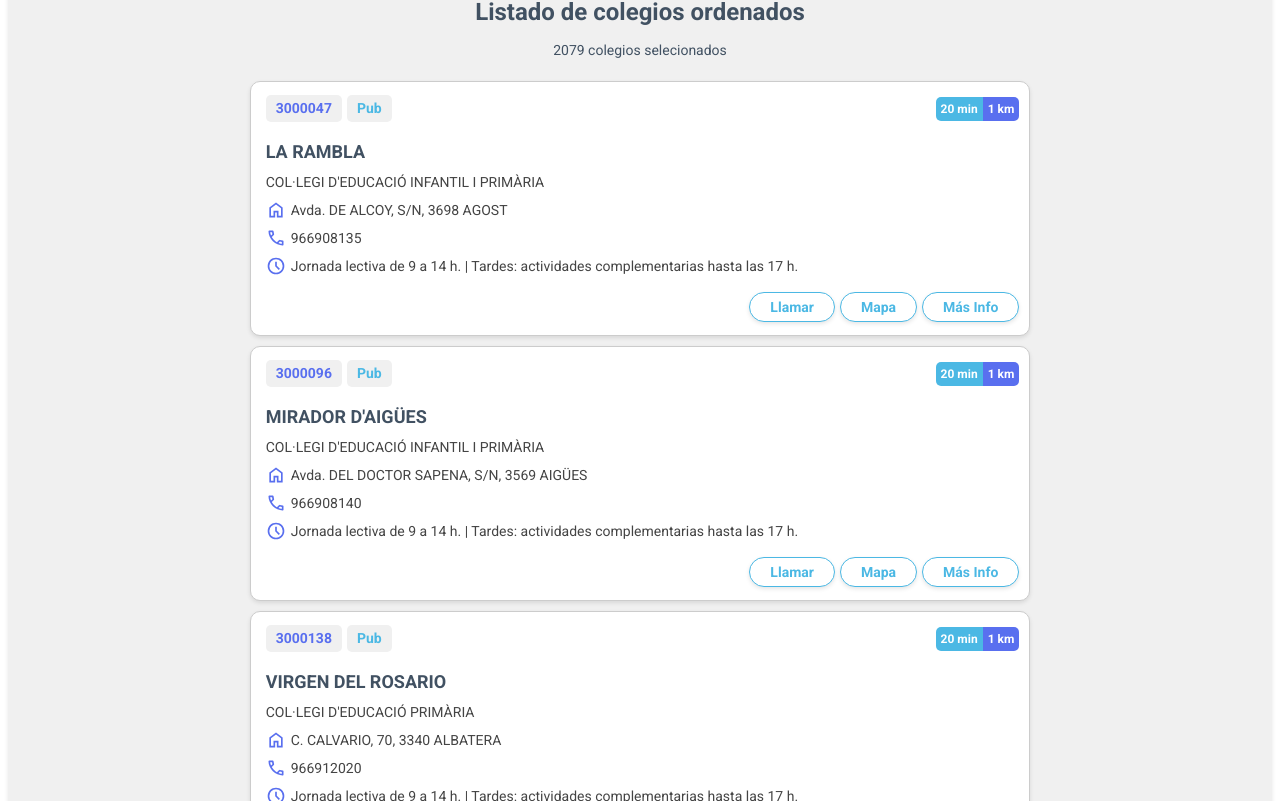
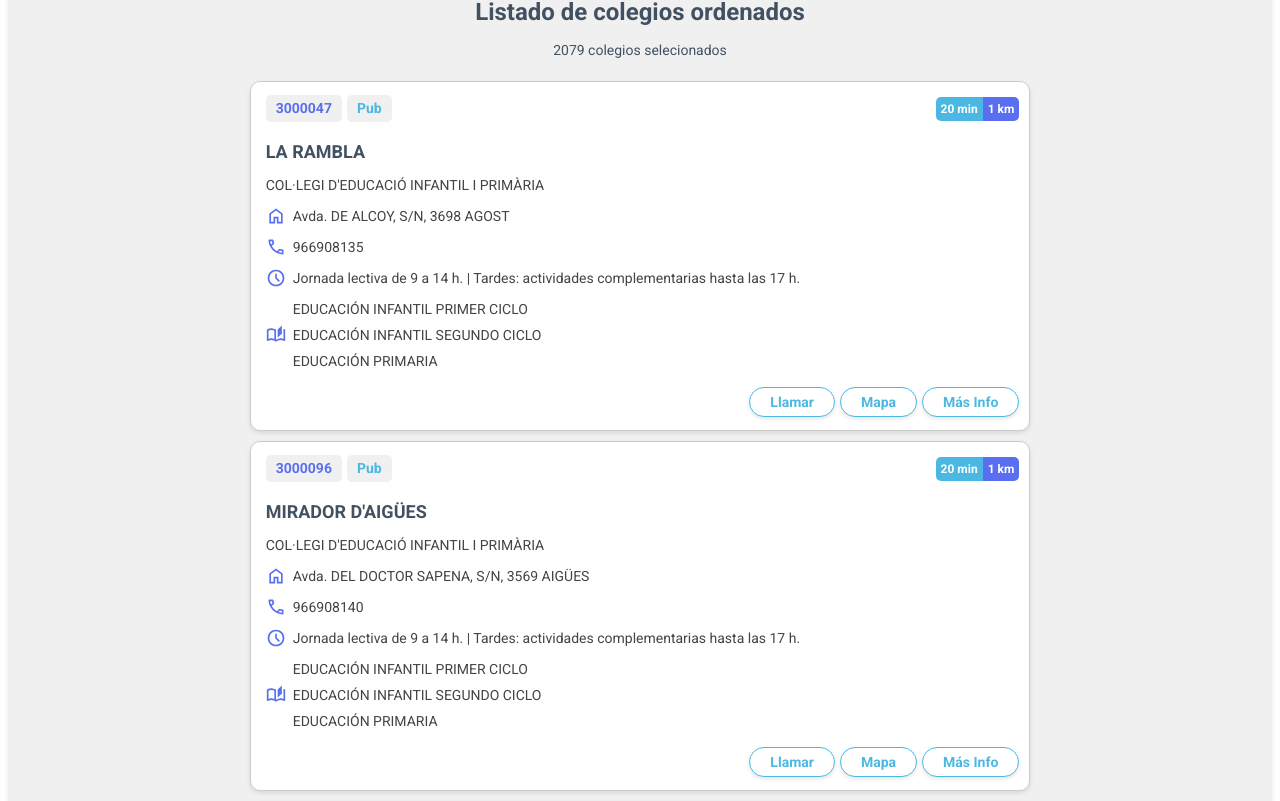
Before and after one commit to decasaalcole/decasaalcole.github.io, a React (Vite) app: page / in a window 1280 px wide. Shown: the part 879-1680 px from the top of the page. Built offline with nearby package versions, Linux system fonts and the light colour scheme.

Commit message:
add niveles autorizados

```diff
--- a/src/components/card/CardSchool.css
+++ b/src/components/card/CardSchool.css
@@ -101,7 +101,7 @@
         align-items: flex-start;
         justify-content: flex-start;
         width: 100%;
-        gap: 7px;
+        gap: 10px;
 
         .title {
             font-size: 18px;
@@ -119,7 +119,7 @@
         .address, .phone, .schedule {
             display: flex;
             align-items: center;
-            gap: 5px;
+            gap: 7px;
             flex-direction: row;
             font-size: 14px;
             color: var(--dark-gray-color);
@@ -131,6 +131,33 @@
             }
             p {
                 margin: 0;
+            }
+        }
+
+        .education {
+            display: flex;
+            align-items: center;
+            gap: 7px;
+            flex-direction: row;
+            font-size: 14px;
+            color: var(--dark-gray-color);
+            margin: 0;
+            justify-content: center;
+            img {
+                width: 20px;
+                height: 20px;
+            }
+
+            .education-levels {
+                display: flex;
+                flex-direction: column;
+                align-items: flex-start;
+                justify-content: flex-start;
+                gap: 5px;
+
+                p {
+                    margin: 0;
+                }
             }
         }
     }
--- a/src/components/card/CardSchool.tsx
+++ b/src/components/card/CardSchool.tsx
@@ -1,8 +1,9 @@
 import { buildAddress } from "../../helpers/school.helper";
-import { School } from "../../types/types";
+import { School, SchoolLevel } from "../../types/types";
 import Home from '../../assets/icons/home.svg';
 import Phone from '../../assets/icons/phone.svg';
 import Schedule from '../../assets/icons/schedule.svg';
+import Education from '../../assets/icons/education.svg';
 import { CardBtn } from '../btns/CardBtn';
 import './CardSchool.css';
 export function CardSchool({ school }: { school: School }) {
@@ -50,6 +51,14 @@ export function CardSchool({ school }: { school: School }) {
                     <img src={Schedule} alt="Schedule" />
                     <p>{school.horario}</p>
                 </div>
+                <div className="education">
+                    <img src={Education} alt="Education" />
+                    <div className="education-levels">
+                        {school.niveles_autorizados.map((nivel: SchoolLevel) => (
+                            <p key={nivel.nivel}>{nivel.nivel}</p>
+                        ))}
+                    </div>
+                </div>
             </div>
             <div className="card-school-footer">
                 {school.telefono && school.telefono.toString().trim() !== '' && (
```
Also changed, not shown: src/assets/icons/education.svg (added).
